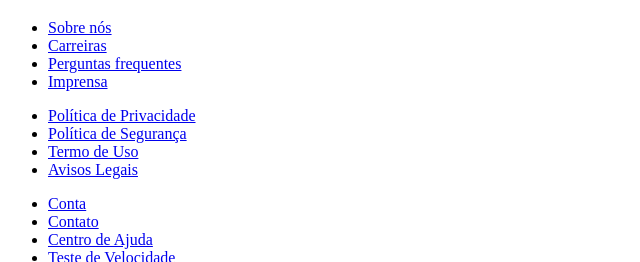
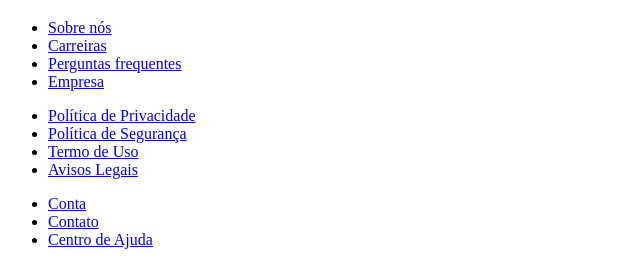
Before and after one commit to Alexiafern/FAVAI-Tech, a PHP site: page / in a window 1280 px wide. Shown: the part 2867-3129 px from the top of the page, without its empty margins (0-640 px from the left). Run offline with PHP 8.4, Linux system fonts and the light colour scheme; some libraries are stand-ins or nearby versions.

Commit message:
modificando index.php

```diff
--- a/codigo/index.php
+++ b/codigo/index.php
@@ -126,10 +126,10 @@
     <div class="site-map conteudo-flex">
       <div class="site-map-conteudo">
         <ul>
-          <li><a href="../index.html">Sobre nós</a></li>
+          <li><a href="sobre.php">Sobre nós</a></li>
           <li><a href="#">Carreiras</a></li>
           <li><a href="#">Perguntas frequentes</a></li>
-          <li><a href="#">Imprensa</a></li>
+          <li><a href="#">Empresa</a></li>
         </ul>
       </div>
       <div class="site-map-conteudo">
@@ -143,17 +143,16 @@
       <div class="site-map-conteudo">
         <ul>
           <li><a href="#">Conta</a></li>
-          <li><a href="contato.html">Contato</a></li>
+          <li><a href="#">Contato</a></li>
           <li><a href="#">Centro de Ajuda</a></li>
-          <li><a href="#">Teste de Velocidade</a></li>
         </ul>
       </div>
     </div>
     <div>
-      <img src="../image/favicons/senac-logo.jpg" alt="Imagem logotipo da Filmlexi" title="Imagem logotipo da Filmlexi">
+      <img src="../img/WhatsApp Image 2023-02-15 at 19.11.47.png" alt="Imagem logotipo do FAVAI-Tech" title="Imagem logotipo do FAVAI-Tech">
     </div>
     <div>
-      <p>2022 - Filmlexi S.A. by <a href="https://jonasmzsouza.github.io/">Alexia Fernanda</a></p>
+      <p>2023 - FAVAI-Tech F.T. by <a href="https://github.com/Alexiafern">Alexia Fernanda</a> e JCMS</p>
       <p>Fotografias sob licença gratuita - fonte: <a href="http://www.pexels.com" target="_blank">pexels.com</a></p>
     </div>
   </footer>
```
Also changed, not shown: codigo/recebidos/Captura de Tela (3).png (added).
